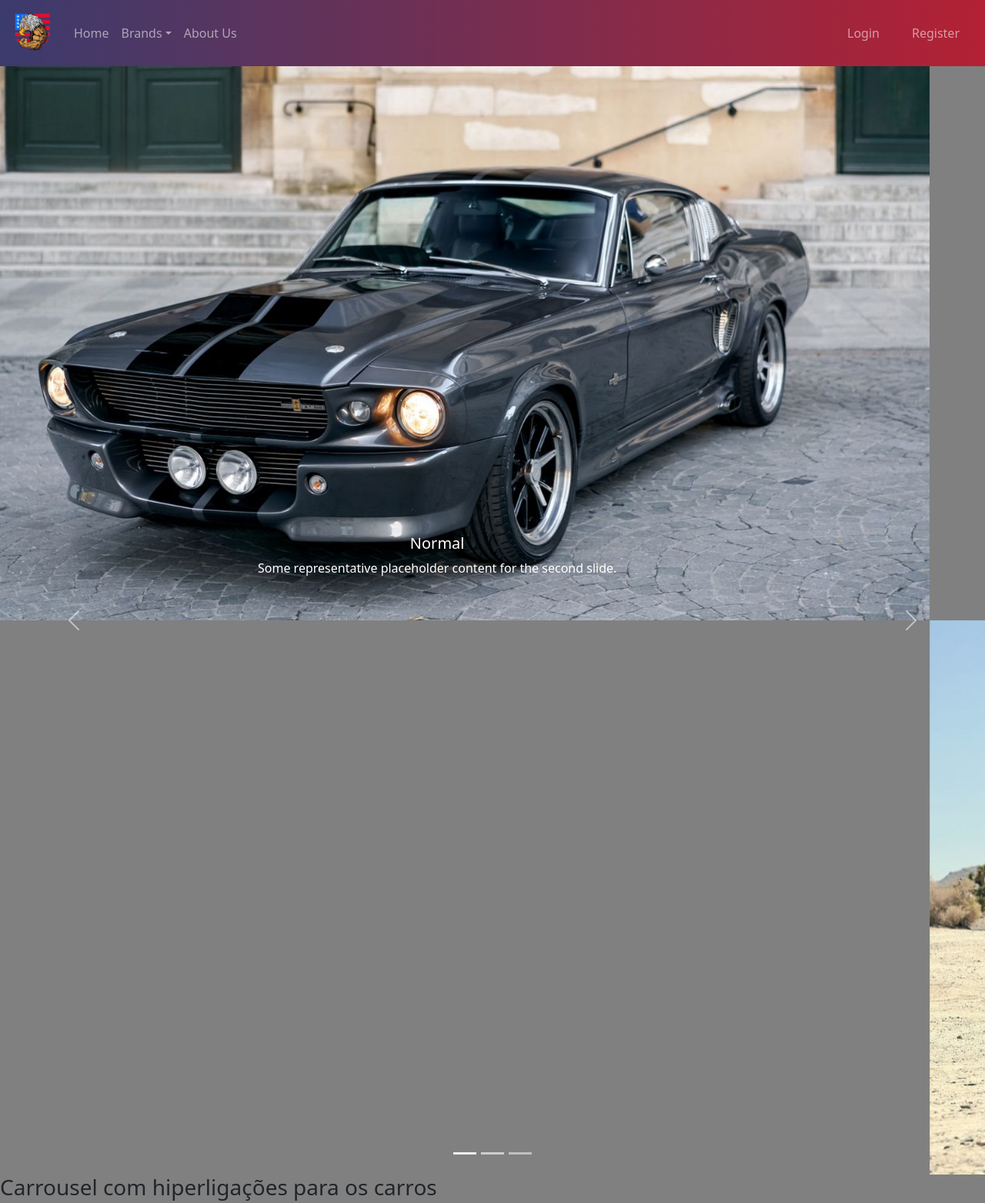
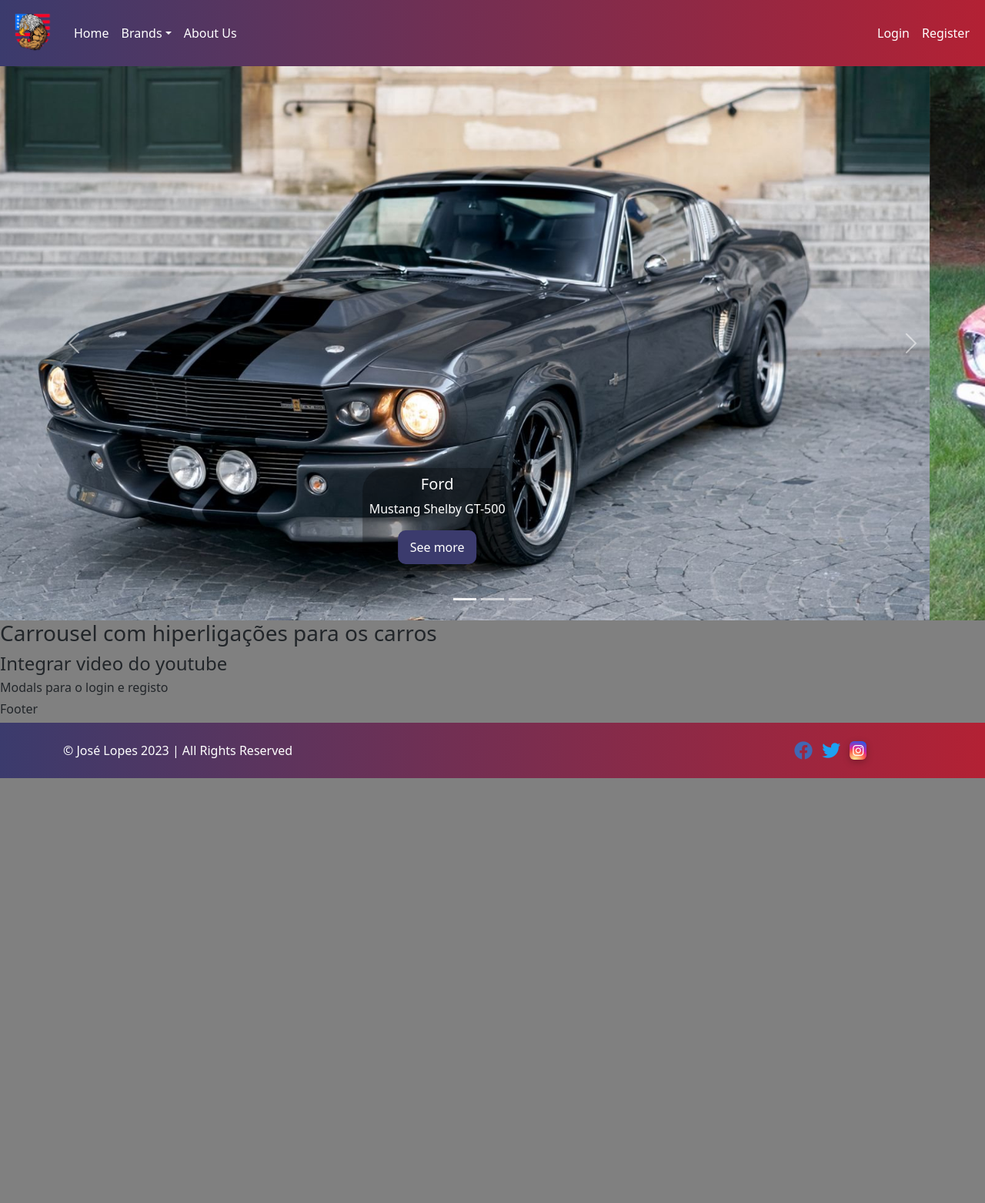
Before and after one commit to joselopes04/Muscle-Cars-Website, a plain HTML site: page index.html in a window 1280 px wide. Shown: the top 1563 px of the page at 77% size. After the commit the page ends 1011 px from the top, so only its background shows below. Drawn offline with nearby package versions, Linux system fonts and the light colour scheme.

Commit message:
Redesigned the carrousel Improvents on Navigation Bar Added a footer Updated README

```diff
--- a/index.html
+++ b/index.html
@@ -15,10 +15,15 @@
     <script src="https://cdn.jsdelivr.net/npm/bootstrap@5.2.3/dist/js/bootstrap.bundle.min.js"
         integrity="sha384-kenU1KFdBIe4zVF0s0G1M5b4hcpxyD9F7jL+jjXkk+Q2h455rYXK/7HAuoJl+0I4"
         crossorigin="anonymous"></script>
+    <!--Font Awesome  -->
+    <link rel="stylesheet" href="https://cdnjs.cloudflare.com/ajax/libs/font-awesome/6.2.1/css/all.min.css"
+        integrity="sha512-MV7K8+y+gLIBoVD59lQIYicR65iaqukzvf/nwasF0nqhPay5w/9lJmVM2hMDcnK1OnMGCdVK+iQrJ7lzPJQd1w=="
+        crossorigin="anonymous" referrerpolicy="no-referrer" />
 </head>
 
 <body class="content">
-    <nav class="navbar navbar-expand-xl navbarBG navbar-dark sticky">
+    <!-- Navbar -->
+    <nav class="navbar navbar-expand-xl navbarBG navbar-dark">
         <div class="container-fluid">
             <a class="navbar-brand" href="#">
                 <img src="images/AmericanMuscle.png" width="60" height="60" alt="Logo">
@@ -29,37 +34,37 @@
             <div class="collapse navbar-collapse" id="navBar">
                 <ul class="navbar-nav">
                     <li class="nav-item">
-                        <a class="nav-link" href="#">Home</a>
+                        <a class="nav-link text-white" href="#">Home</a>
                     </li>
                     <li class="nav-item dropdown">
-                        <a class="nav-link dropdown-toggle" data-bs-toggle="dropdown" href="#">Brands</a>
+                        <a class="nav-link text-white dropdown-toggle" data-bs-toggle="dropdown" href="#">Brands</a>
                         <ul class="dropdown-menu navbarBG">
                             <li class="nav-item">
-                                <a class="nav-link">
+                                <a class="nav-link text-white">
                                     <img class="logo" src="images/logos/fordLogo.png">
                                     Ford
                                 </a>
                             </li>
                             <li class="nav-item">
-                                <a class="nav-link">
+                                <a class="nav-link text-white">
                                     <img class="logo" src="images/logos/chevroletLogo.png">
                                     Chevrolet
                                 </a>
                             </li>
                             <li class="nav-item">
-                                <a class="nav-link">
+                                <a class="nav-link text-white">
                                     <img class="logo" src="images/logos/dodgeLogo.png">
                                     Dodge
                                 </a>
                             </li>
                             <li class="nav-item">
-                                <a class="nav-link">
+                                <a class="nav-link text-white">
                                     <img class="logo" src="images/logos/plymouthLogo.png">
                                     Plymouth
                                 </a>
                             </li>
                             <li class="nav-item">
-                                <a class="nav-link">
+                                <a class="nav-link text-white">
                                     <img class="logo" src="images/logos/pontiacLogo.png">
                                     Pontiac
                                 </a>
@@ -67,60 +72,72 @@
                         </ul>
                     </li>
                     <li class="nav-item">
-                        <a class="nav-link" href="#">About Us</a>
+                        <a class="nav-link text-white" href="#">About Us</a>
                     </li>
                 </ul>
                 <ul class="navbar-nav ms-auto">
-                    <li>
-                        <button class="btn" data-bs-toggle="modal" data-bs-target="#login">
-                            <a href="#" class="nav-item nav-link">Login</a>
-                        </button>
+                    <li class="nav-item">
+                        <a data-bs-toggle="modal" data-bs-target="#login" class="nav-link text-white">Login</a>
                     </li>
-                    <li>
-                        <button class="btn" data-bs-toggle="modal" data-bs-target="#register">
-                            <a href="#" class="nav-item nav-link">Register</a>
-                        </button>
+                    <li class="nav-item">
+                        <a data-bs-toggle="modal" data-bs-target="#register" class="nav-link text-white">Register</a>
                     </li>
                 </ul>
             </div>
         </div>
     </nav>
     <div>
-        <div id="carouselExampleCaptions" class="carousel slide" data-bs-ride="carousel">
+        <!-- Carrousel -->
+        <div id="carouselExampleIndicators" class="carousel slide" data-bs-ride="carousel">
             <div class="carousel-indicators">
-              <button type="button" data-bs-target="#carouselExampleCaptions" data-bs-slide-to="0" class="active" aria-current="true" aria-label="Slide 1"></button>
-              <button type="button" data-bs-target="#carouselExampleCaptions" data-bs-slide-to="1" aria-label="Slide 2"></button>
-              <button type="button" data-bs-target="#carouselExampleCaptions" data-bs-slide-to="2" aria-label="Slide 3"></button>
+                <button type="button" data-bs-target="#carouselExampleIndicators" data-bs-slide-to="0" class="active"
+                    aria-current="true" aria-label="Slide 1"></button>
+                <button type="button" data-bs-target="#carouselExampleIndicators" data-bs-slide-to="1"
+                    aria-label="Slide 2"></button>
+                <button type="button" data-bs-target="#carouselExampleIndicators" data-bs-slide-to="2"
+                    aria-label="Slide 3"></button>
             </div>
             <div class="carousel-inner">
-                <div class="carousel-item carousel-image active bg1">
+                <div class="carousel-item active">
+                    <img class="carousel-image" src="images/cars/ford-mustang-shelby-gt500.jpg" class="d-block w-100"
+                        alt="...">
                     <div class="carousel-caption">
-                      <h5>Normal</h5>
-                      <p>Some representative placeholder content for the second slide.</p>
+                        <div class="caption-content">
+                            <h5>Ford</h5>
+                            <p>Mustang Shelby GT-500</p>
+                            <button type="button" class="btn-carrousel">See more</button>
                         </div>
                     </div>
                 </div>
-            <div class="carousel-inner">
-                <div class="carousel-item carousel-image bg2">
+                <div class="carousel-item">
+                    <img class="carousel-image" src="images/cars/CHEVROLET_CHEVELLE_MALIBU_SS_1970_104.jpg"
+                        class="d-block w-100" alt="...">
                     <div class="carousel-caption">
-                      <h5>Normal</h5>
-                      <p>Some representative placeholder content for the second slide.</p>
+                        <div class="caption-content">
+                            <h5>Chevrolet</h5>
+                            <p>Chevelle Malibu SS 1970</p>
+                            <button type="button" class="btn-carrousel">See more</button>
                         </div>
                     </div>
                 </div>
-            <div class="carousel-inner">
-                <div class="carousel-item carousel-image bg3">
+                <div class="carousel-item">
+                    <img class="carousel-image" src="images/cars/DODGE CHALLENGER.jpg" class="d-block w-100" alt="...">
                     <div class="carousel-caption">
-                      <h5>Normal</h5>
-                      <p>Some representative placeholder content for the second slide.</p>
+                        <div class="caption-content">
+                            <h5>Dodge</h5>
+                            <p>Challanger SRT Hellcat</p>
+                            <button type="button" class="btn-carrousel">See more</button>
                         </div>
                     </div>
                 </div>
-            <button class="carousel-control-prev" type="button" data-bs-target="#carouselExampleCaptions" data-bs-slide="prev">
+            </div>
+            <button class="carousel-control-prev" type="button" data-bs-target="#carouselExampleIndicators"
+                data-bs-slide="prev">
                 <span class="carousel-control-prev-icon" aria-hidden="true"></span>
                 <span class="visually-hidden">Previous</span>
             </button>
-            <button class="carousel-control-next" type="button" data-bs-target="#carouselExampleCaptions" data-bs-slide="next">
+            <button class="carousel-control-next" type="button" data-bs-target="#carouselExampleIndicators"
+                data-bs-slide="next">
                 <span class="carousel-control-next-icon" aria-hidden="true"></span>
                 <span class="visually-hidden">Next</span>
             </button>
@@ -130,6 +147,33 @@
         <h6>Modals para o login e registo</h6>
         <h6>Footer</h6>
     </div>
+    <!-- Footer -->
+    <footer class="navbarBG py-3">
+        <div class="container">
+            <div class="row">
+                <div class="col-sm-10">
+                    <p class="my-2 ml-3 text-white">&copy; José Lopes 2023 | All Rights Reserved</p>
+                </div>
+                <div class="col-sm-2">
+                    <ul class="list-inline my-2">
+                        <li class="list-inline-item">
+                            <a href="https://www.facebook.com" target="_blank"><i class="fab fa-facebook fa-xl"></i></a>
+                        </li>
+                        <li class="list-inline-item">
+                            <a href="https://twitter.com" target="_blank"><i class="fab fa-twitter fa-xl"></i></a>
+                        </li>
+                        <li class="list-inline-item">
+                            <a href="https://www.instagram.com" target="_blank"><i class="fab fa-instagram fa-l"></i></a>
+                        </li>
+                    </ul>
+                </div>
+            </div>
+    </footer>
+
+
+
+
+
 
     <!-- MODALS -->
     <div class="modal fade" id="login" tabindex="-1">
@@ -147,8 +191,7 @@
                     Password <input type="password" name="#" width="200px" height="200 px">
                 </div>
                 <div class="modal-footer">
-                    <button type="button" class="btn btn-danger"
-                        data-bs-dismiss="modal">Close</button>
+                    <button type="button" class="btn btn-danger" data-bs-dismiss="modal">Close</button>
                     <button type="button" class="btn btn-success">Login</button>
                 </div>
             </div>
@@ -173,12 +216,12 @@
                     Password <input type="password" name="#" width="200px" height="200 px">
                 </div>
                 <div class="modal-footer">
-                    <button type="button" class="btn btn-danger"
-                        data-bs-dismiss="modal">Close</button>
+                    <button type="button" class="btn btn-danger" data-bs-dismiss="modal">Close</button>
                     <button type="button" class="btn btn-success">Register</button>
                 </div>
             </div>
         </div>
     </div>
 </body>
+
 </html>
--- a/style.css
+++ b/style.css
@@ -2,6 +2,7 @@
     background-color: gray;
 }
 
+/* HEADDER */
 .logo {
     height: 30px;
     width: 50px;
@@ -11,21 +12,63 @@
     background: linear-gradient(to right, #3b3b6d 0%, #b32134 100%);
 }
 
+/* BODY */
+/* Carrousel */
 .carousel-image {
-    background-repeat: no-repeat;
-    background-size:cover ;
-    background-position: center;
     height: 90vh;
+    width: 100%;
+    object-fit: cover;
 }
 
-.bg1 {
-    background-image: url("images/cars/ford-mustang-shelby-gt500.jpg");
+@media only screen and (max-width: 800px) {
+    .carousel-image {
+        object-fit: fill;
+    }
+
 }
 
-.bg2 {
-    background-image: url("images/cars/DODGE CHALLENGER.jpg");
+.carousel-caption {
+    margin-bottom: 3vh;
+    display: flex;
+    justify-content: center;
 }
 
-.bg3 {
-    background-image: url("images/cars/CHEVROLET_CHEVELLE_MALIBU_SS_1970_104.jpg");
+.caption-content {
+    padding: 1%;
+    width: fit-content;
+    border-radius: 30px;
+    background-color: #fff;
+    background: rgba(0, 0, 0, 0.3);
 }
+
+.btn-carrousel {
+    border: none;
+    border-radius: 10px;
+    padding: 10px 16px;
+    background-color: #3b3b6d;
+    color: #fff;
+}
+
+.btn-carrousel:hover {
+    filter: brightness(0.5);
+    transition: 1s;
+}
+
+
+/* FOOTER */
+.fa-facebook {
+    color: #4267B2;
+}
+
+.fa-twitter {
+    color: #1DA1F2;
+}
+
+.fa-instagram{
+    border-radius: 6px;
+    padding: 4px;
+    color: #fff;
+    background: #d6249f;
+    background: radial-gradient(circle at 30% 107%, #fdf497 0%, #fdf497 5%, #fd5949 45%,#d6249f 60%,#285AEB 90%);
+    box-shadow: 0px 3px 10px rgba(0,0,0,.25);
+}
```
Also changed, not shown: 1 other file. Lines whose indentation alone changed are shown as unchanged.
